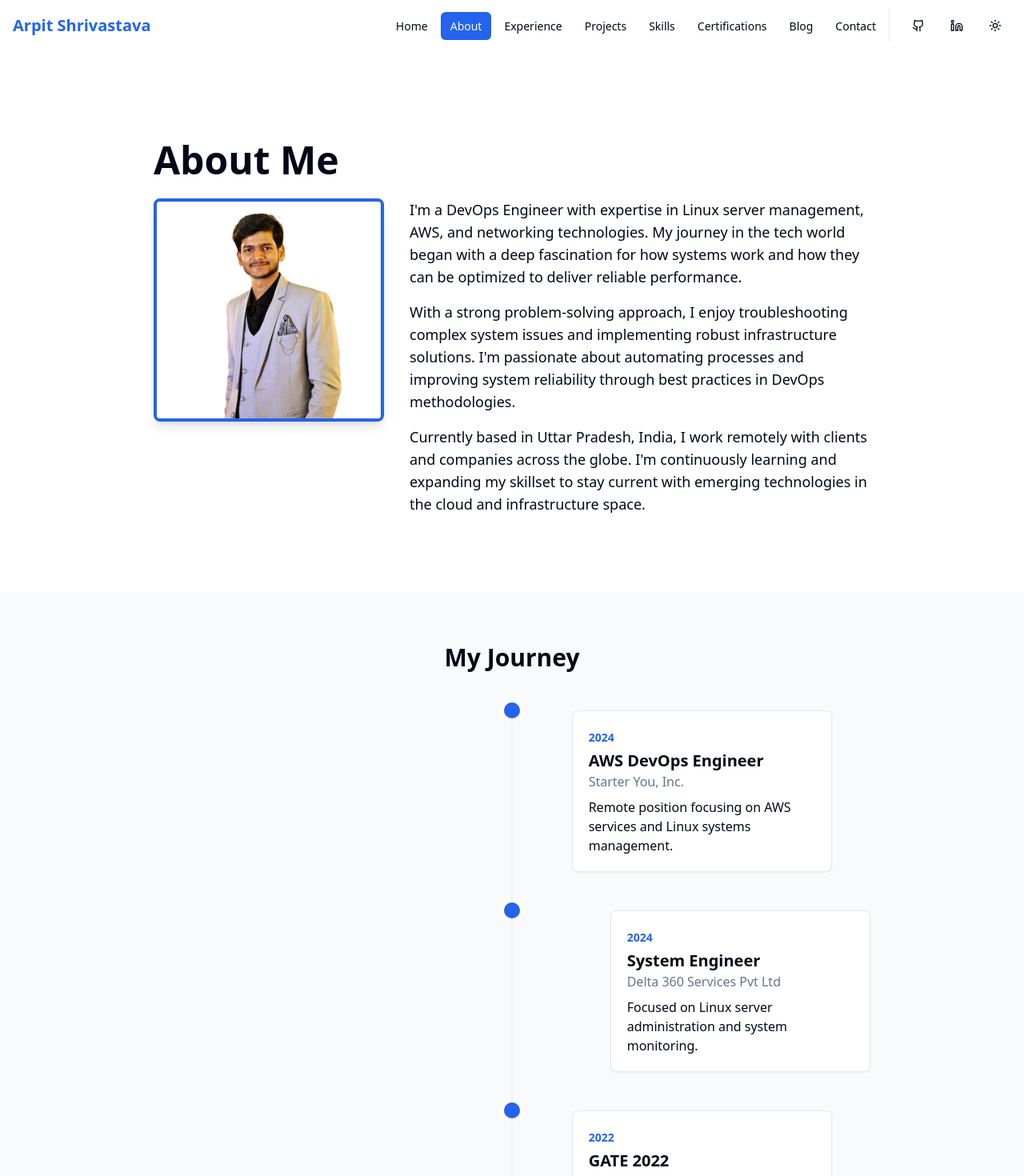
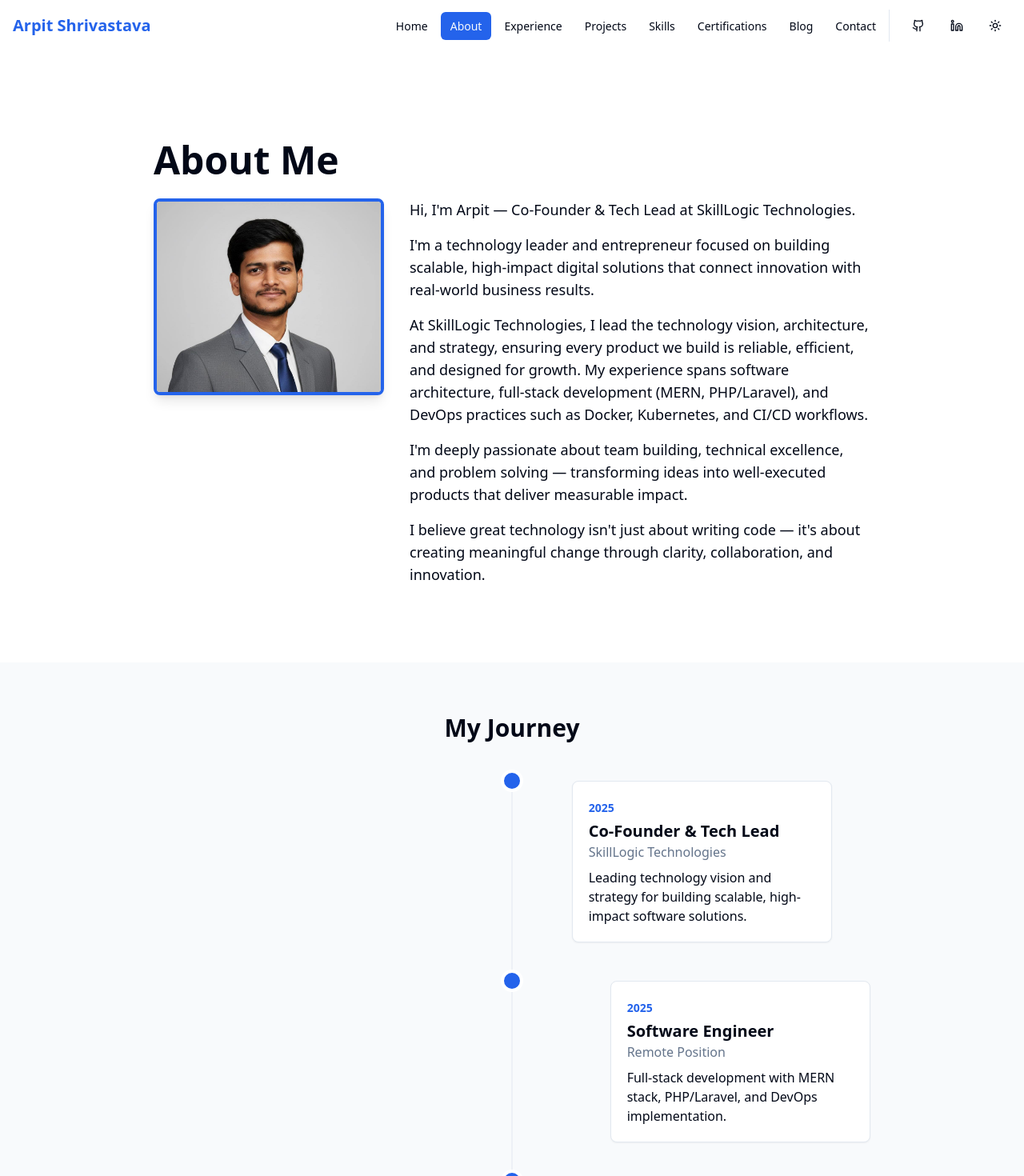
Before and after one commit to arpitms404/Arpit_2025, a React (Vite) app: page /about in a window 1280 px wide. Shown: the top 1470 px of the page at 80% size. Built offline with nearby package versions, Linux system fonts and the light colour scheme.

Commit message:
Update portfolio with founder details

```diff
--- a/src/components/Experience.tsx
+++ b/src/components/Experience.tsx
@@ -17,10 +17,10 @@ const experienceData: ExperienceItem[] = [
     position: "Co-Founder & Tech Lead",
     period: "September 2025 – Present",
     responsibilities: [
-      "Lead the technology and strategy vision for building impactful, scalable software solutions.",
-      "Combine innovation, business strategy, and technology execution to create products that solve real-world problems.",
-      "Build and manage strong engineering teams while fostering collaboration and innovation.",
-      "Transform ideas into actionable solutions that drive lasting client success."
+      "Lead the technology vision and strategy for building scalable, impactful software solutions that drive business success.",
+      "Blend innovation, execution, and collaboration to deliver real-world results.",
+      "Define product architecture and ensure reliability, efficiency, and scalability.",
+      "Build and manage engineering teams while fostering technical excellence."
     ]
   },
   {
@@ -29,9 +29,9 @@ const experienceData: ExperienceItem[] = [
     position: "Software Engineer",
     period: "May 2025 – October 2025",
     responsibilities: [
-      "Developed and maintained scalable software solutions.",
-      "Collaborated with cross-functional teams on product development.",
-      "Implemented best practices for code quality and system reliability."
+      "Worked on full-stack projects using MERN stack and PHP/Laravel.",
+      "Delivered production-ready solutions with focus on performance and scalability.",
+      "Implemented DevOps pipelines using Docker, Kubernetes, and CI/CD workflows."
     ]
   },
   {
--- a/src/pages/About.tsx
+++ b/src/pages/About.tsx
@@ -22,16 +22,28 @@ const About = () => {
 
   const timeline = [
     {
+      year: '2025',
+      title: 'Co-Founder & Tech Lead',
+      company: 'SkillLogic Technologies',
+      description: 'Leading technology vision and strategy for building scalable, high-impact software solutions.'
+    },
+    {
+      year: '2025',
+      title: 'Software Engineer',
+      company: 'Remote Position',
+      description: 'Full-stack development with MERN stack, PHP/Laravel, and DevOps implementation.'
+    },
+    {
       year: '2024',
       title: 'AWS DevOps Engineer',
       company: 'Starter You, Inc.',
-      description: 'Remote position focusing on AWS services and Linux systems management.'
+      description: 'AWS services management and Linux systems administration.'
     },
     {
       year: '2024',
       title: 'System Engineer',
       company: 'Delta 360 Services Pvt Ltd',
-      description: 'Focused on Linux server administration and system monitoring.'
+      description: 'Linux server administration and system monitoring.'
     },
     {
       year: '2022',
@@ -59,17 +71,24 @@ const About = () => {
     },
   ];
 
+  const coreCompetencies = [
+    'Technology Leadership & Strategy',
+    'Scalable Software Architecture',
+    'Full-Stack Development (MERN, PHP/Laravel)',
+    'DevOps, CI/CD & Cloud Infrastructure',
+    'Agile Product Development & Mentorship',
+    'Business Strategy & Innovation'
+  ];
+
   const technologies = [
+    { name: 'MERN Stack', icon: <Database size={32} />, category: 'Full-Stack' },
+    { name: 'PHP/Laravel', icon: <Globe size={32} />, category: 'Full-Stack' },
+    { name: 'Docker', icon: <Server size={32} />, category: 'DevOps' },
+    { name: 'Kubernetes', icon: <Network size={32} />, category: 'DevOps' },
+    { name: 'CI/CD', icon: <GitBranch size={32} />, category: 'DevOps' },
+    { name: 'AWS', icon: <Cloud size={32} />, category: 'Cloud' },
     { name: 'Linux', icon: <Terminal size={32} />, category: 'Operating Systems' },
-    { name: 'AWS', icon: <Cloud size={32} />, category: 'Cloud' },
-    { name: 'Networking', icon: <Network size={32} />, category: 'Infrastructure' },
-    { name: 'Security', icon: <Shield size={32} />, category: 'Infrastructure' },
-    { name: 'JIRA', icon: <TicketIcon size={32} />, category: 'Tools' },
-    { name: 'GitHub', icon: <GitBranch size={32} />, category: 'Tools' },
-    { name: 'Servers', icon: <Server size={32} />, category: 'Infrastructure' },
-    { name: 'Windows Server', icon: <Monitor size={32} />, category: 'Operating Systems' },
-    { name: 'Hardware', icon: <Cpu size={32} />, category: 'Infrastructure' },
-    { name: 'Databases', icon: <Database size={32} />, category: 'Infrastructure' },
+    { name: 'System Design', icon: <Cpu size={32} />, category: 'Architecture' },
   ];
 
   return (
@@ -90,7 +109,7 @@ const About = () => {
                 <div className="md:w-1/3">
                   <div className="rounded-lg overflow-hidden border-4 border-primary shadow-lg">
                     <img
-                      src="/lovable-uploads/3bb83e37-0739-4bc1-9b0d-6deb3f6452ef.png"
+                      src="/arpit-professional.jpg"
                       alt="Arpit Shrivastava"
                       className="w-full h-auto"
                     />
@@ -98,19 +117,24 @@ const About = () => {
                 </div>
                 <div className="md:w-2/3">
                   <p className="text-lg mb-4">
-                    I'm a DevOps Engineer with expertise in Linux server management, AWS, and networking technologies.
-                    My journey in the tech world began with a deep fascination for how systems work and how they can be
-                    optimized to deliver reliable performance.
+                    Hi, I'm Arpit — Co-Founder & Tech Lead at SkillLogic Technologies.
                   </p>
                   <p className="text-lg mb-4">
-                    With a strong problem-solving approach, I enjoy troubleshooting complex system issues and implementing
-                    robust infrastructure solutions. I'm passionate about automating processes and improving system reliability
-                    through best practices in DevOps methodologies.
+                    I'm a technology leader and entrepreneur focused on building scalable, high-impact digital solutions
+                    that connect innovation with real-world business results.
+                  </p>
+                  <p className="text-lg mb-4">
+                    At SkillLogic Technologies, I lead the technology vision, architecture, and strategy, ensuring every
+                    product we build is reliable, efficient, and designed for growth. My experience spans software architecture,
+                    full-stack development (MERN, PHP/Laravel), and DevOps practices such as Docker, Kubernetes, and CI/CD workflows.
+                  </p>
+                  <p className="text-lg mb-4">
+                    I'm deeply passionate about team building, technical excellence, and problem solving — transforming ideas
+                    into well-executed products that deliver measurable impact.
                   </p>
                   <p className="text-lg">
-                    Currently based in Uttar Pradesh, India, I work remotely with clients and companies across the globe.
-                    I'm continuously learning and expanding my skillset to stay current with emerging technologies in the
-                    cloud and infrastructure space.
+                    I believe great technology isn't just about writing code — it's about creating meaningful change through
+                    clarity, collaboration, and innovation.
                   </p>
                 </div>
               </div>
@@ -162,15 +186,39 @@ const About = () => {
           </div>
         </section>
 
+        {/* Core Competencies */}
+        <section className="py-16 bg-muted/50">
+          <div className="container mx-auto px-4">
+            <h2 className="text-3xl font-bold mb-4 text-center">Core Competencies</h2>
+            <p className="text-center text-muted-foreground mb-12 max-w-2xl mx-auto">
+              Key areas of expertise that drive my approach to technology leadership and product development.
+            </p>
+
+            <div className="grid grid-cols-1 md:grid-cols-2 lg:grid-cols-3 gap-4 max-w-4xl mx-auto">
+              {coreCompetencies.map((competency, index) => (
+                <motion.div
+                  key={index}
+                  className="bg-card border border-border rounded-lg p-4 text-center"
+                  initial={{ opacity: 0, y: 20 }}
+                  animate={{ opacity: 1, y: 0 }}
+                  transition={{ duration: 0.3, delay: index * 0.05 }}
+                >
+                  <p className="font-medium">{competency}</p>
+                </motion.div>
+              ))}
+            </div>
+          </div>
+        </section>
+
         {/* Technologies */}
         <section className="py-16">
           <div className="container mx-auto px-4">
-            <h2 className="text-3xl font-bold mb-4 text-center">Technologies I Work With</h2>
+            <h2 className="text-3xl font-bold mb-4 text-center">Technologies & Tools</h2>
             <p className="text-center text-muted-foreground mb-12 max-w-2xl mx-auto">
-              These are the technologies and tools I use regularly in my work as a DevOps Engineer.
+              Technology stack I work with to build scalable, production-ready solutions.
             </p>
 
-            <div className="grid grid-cols-2 sm:grid-cols-3 md:grid-cols-4 lg:grid-cols-5 gap-6 max-w-4xl mx-auto">
+            <div className="grid grid-cols-2 sm:grid-cols-3 md:grid-cols-4 gap-6 max-w-4xl mx-auto">
               {technologies.map((tech, index) => (
                 <motion.div
                   key={index}
@@ -185,6 +233,26 @@ const About = () => {
                   <p className="text-xs text-muted-foreground mt-1">{tech.category}</p>
                 </motion.div>
               ))}
+            </div>
+          </div>
+        </section>
+
+        {/* Current Focus */}
+        <section className="py-16 bg-primary/5">
+          <div className="container mx-auto px-4">
+            <div className="max-w-3xl mx-auto text-center">
+              <motion.div
+                initial={{ opacity: 0, y: 20 }}
+                animate={{ opacity: 1, y: 0 }}
+                transition={{ duration: 0.5 }}
+              >
+                <h2 className="text-3xl font-bold mb-6">Current Focus</h2>
+                <p className="text-lg text-muted-foreground">
+                  Currently, I'm focused on growing SkillLogic Technologies and creating technology solutions
+                  that empower businesses and shape the future of digital transformation. My mission is to build
+                  products that not only solve today's challenges but also anticipate tomorrow's opportunities.
+                </p>
+              </motion.div>
             </div>
           </div>
         </section>
--- a/src/pages/Experience.tsx
+++ b/src/pages/Experience.tsx
@@ -23,17 +23,17 @@ const Experience = () => {
       period: "September 2025 – Present",
       category: "leadership",
       responsibilities: [
-        "Lead the technology and strategy vision for building impactful, scalable software solutions",
-        "Combine innovation, business strategy, and technology execution to create products that solve real-world problems",
-        "Build and manage strong engineering teams while fostering collaboration and innovation",
-        "Transform ideas into actionable solutions that drive lasting client success",
-        "Define product architecture and ensure technical excellence across all projects"
+        "Lead the technology vision and strategy for building scalable, impactful software solutions that drive business success",
+        "Blend innovation, execution, and collaboration to deliver real-world results",
+        "Define product architecture and ensure reliability, efficiency, and scalability",
+        "Build and manage engineering teams while fostering technical excellence",
+        "Drive business strategy through technology innovation and leadership"
       ],
       projects: [
         {
-          title: "Technology Strategy & Leadership",
-          description: "Leading the overall technology vision and strategy for SkillLogic, ensuring scalable architecture and innovative solutions.",
-          technologies: ["IT Strategy", "Product Strategy", "Team Leadership", "Software Architecture", "Full-Stack Development"]
+          title: "Technology Leadership & Strategy",
+          description: "Leading technology vision, architecture, and strategy to deliver scalable, high-impact solutions.",
+          technologies: ["IT Strategy", "Product Strategy", "Software Architecture", "Team Leadership", "Full-Stack Development"]
         }
       ]
     },
@@ -45,15 +45,16 @@ const Experience = () => {
       period: "May 2025 – October 2025",
       category: "devops",
       responsibilities: [
-        "Developed and maintained scalable software solutions",
-        "Collaborated with cross-functional teams on product development",
-        "Implemented best practices for code quality and system reliability"
+        "Worked on full-stack projects using MERN stack and PHP/Laravel",
+        "Delivered production-ready solutions with focus on performance and scalability",
+        "Implemented DevOps pipelines using Docker, Kubernetes, and CI/CD workflows",
+        "Collaborated with cross-functional teams on product development"
       ],
       projects: [
         {
-          title: "Software Development",
-          description: "Built and maintained software solutions with focus on scalability and performance.",
-          technologies: ["Full-Stack Development", "System Design", "DevOps"]
+          title: "Full-Stack Development & DevOps",
+          description: "Built production-ready applications and implemented modern DevOps practices for scalable deployment.",
+          technologies: ["MERN Stack", "PHP/Laravel", "Docker", "Kubernetes", "CI/CD"]
         }
       ]
     },
--- a/src/pages/Index.tsx
+++ b/src/pages/Index.tsx
@@ -33,7 +33,7 @@ const Index = () => {
                 </h1>
 
                 <p className="text-lg md:text-xl text-muted-foreground mt-4 max-w-lg">
-                Building impactful, scalable software solutions at SkillLogic Technologies. Combining innovation, business strategy, and technology execution to create products that solve real-world problems.
+                Technology leader and entrepreneur focused on building scalable, high-impact digital solutions that connect innovation with real-world business results.
                 </p>
 
                 <div className="flex flex-wrap gap-4 pt-4">
@@ -108,11 +108,11 @@ const Index = () => {
                 animate={{ opacity: 1, y: 0 }}
                 transition={{ duration: 0.3, delay: 0.1 }}
               >
-                <h3 className="text-xl font-semibold mb-3">Server Management</h3>
+                <h3 className="text-xl font-semibold mb-3">Technology Leadership</h3>
                 <p className="text-muted-foreground mb-4">
-                  Installation, configuration, and maintenance of Linux servers ensuring optimal performance.
+                  Leading technology vision and strategy for scalable, high-impact software solutions.
                 </p>
-                <Link to="/skills" className="text-primary hover:underline inline-flex items-center">
+                <Link to="/about" className="text-primary hover:underline inline-flex items-center">
                   Learn more <ArrowRight className="ml-2 h-4 w-4" />
                 </Link>
               </motion.div>
@@ -124,9 +124,9 @@ const Index = () => {
                 animate={{ opacity: 1, y: 0 }}
                 transition={{ duration: 0.3, delay: 0.2 }}
               >
-                <h3 className="text-xl font-semibold mb-3">AWS Services</h3>
+                <h3 className="text-xl font-semibold mb-3">Full-Stack Development</h3>
                 <p className="text-muted-foreground mb-4">
-                  Configuration and management of AWS services according to project requirements.
+                  Building production-ready applications with MERN stack, PHP/Laravel, and modern frameworks.
                 </p>
                 <Link to="/skills" className="text-primary hover:underline inline-flex items-center">
                   Learn more <ArrowRight className="ml-2 h-4 w-4" />
@@ -140,9 +140,9 @@ const Index = () => {
                 animate={{ opacity: 1, y: 0 }}
                 transition={{ duration: 0.3, delay: 0.3 }}
               >
-                <h3 className="text-xl font-semibold mb-3">Networking</h3>
+                <h3 className="text-xl font-semibold mb-3">DevOps & Cloud</h3>
                 <p className="text-muted-foreground mb-4">
-                  Management of LAN/WAN technologies and configuration of networking devices.
+                  Implementing CI/CD pipelines, containerization, and cloud infrastructure management.
                 </p>
                 <Link to="/skills" className="text-primary hover:underline inline-flex items-center">
                   Learn more <ArrowRight className="ml-2 h-4 w-4" />
```
